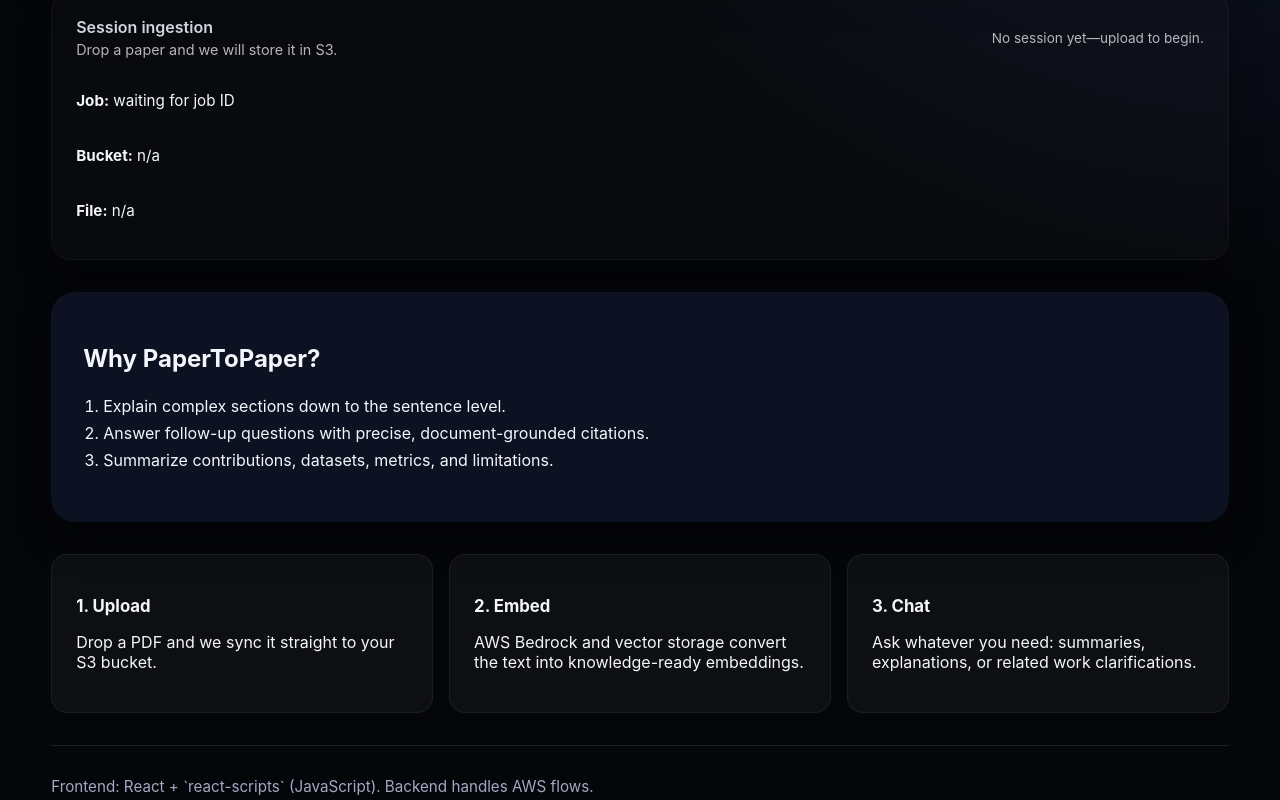
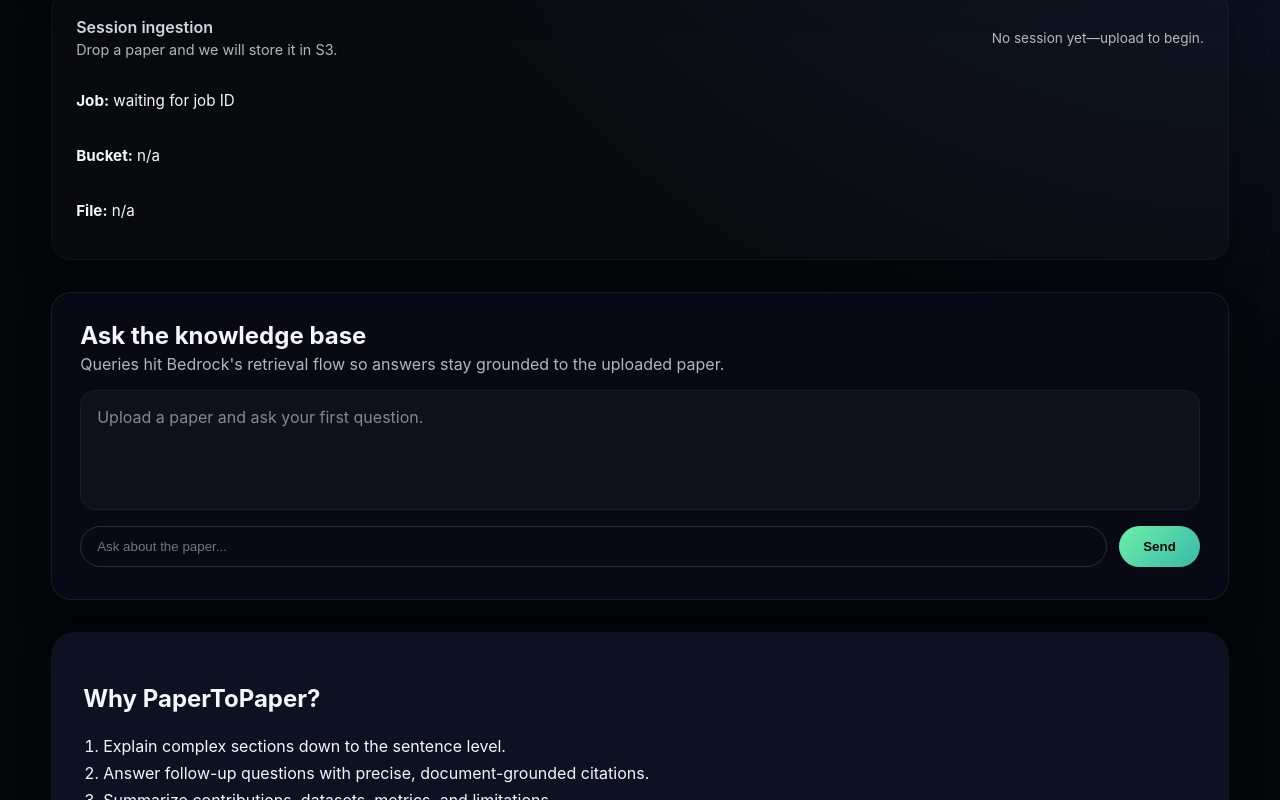
Before and after one commit to Abhinav-Avasarala/HackNCState-paper2proto, a React (Create React App) app in the folder frontend/: page / in a window 1280 px wide. Shown: the part 603-1403 px from the top of the page. Built offline with nearby package versions, Linux system fonts and the light colour scheme; the HTML template or start-up script is replaced by a standard one.

Commit message:
Created a RAG function

```diff
--- a/frontend/src/App.css
+++ b/frontend/src/App.css
@@ -192,6 +192,100 @@
   font-size: 1.05rem;
 }
 
+.chat-card {
+  background: rgba(8, 10, 23, 0.95);
+  border-radius: 1.25rem;
+  padding: 1.75rem;
+  border: 1px solid rgba(255, 255, 255, 0.08);
+  margin-bottom: 2rem;
+  box-shadow: 0 25px 35px rgba(0, 0, 0, 0.35);
+}
+
+.chat-header {
+  margin-bottom: 1rem;
+}
+
+.chat-header h2 {
+  margin: 0;
+}
+
+.chat-messages {
+  min-height: 120px;
+  margin-bottom: 1rem;
+  padding: 1rem;
+  background: rgba(255, 255, 255, 0.03);
+  border-radius: 1rem;
+  border: 1px solid rgba(255, 255, 255, 0.05);
+  display: flex;
+  flex-direction: column;
+  gap: 0.75rem;
+}
+
+.chat-message {
+  padding-bottom: 0.25rem;
+  border-bottom: 1px solid rgba(255, 255, 255, 0.05);
+}
+
+.chat-message:last-child {
+  border-bottom: none;
+}
+
+.chat-message.user .chat-role {
+  color: #9dd7ff;
+}
+
+.chat-message.assistant .chat-role {
+  color: #6ef0a6;
+}
+
+.chat-role {
+  font-size: 0.75rem;
+  text-transform: uppercase;
+  letter-spacing: 0.25em;
+  display: block;
+  margin-bottom: 0.25rem;
+}
+
+.chat-form {
+  display: flex;
+  gap: 0.75rem;
+  margin-bottom: 0.25rem;
+}
+
+.chat-form input {
+  flex: 1;
+  padding: 0.75rem 1rem;
+  border-radius: 999px;
+  border: 1px solid rgba(255, 255, 255, 0.15);
+  background: transparent;
+  color: #f4f6fb;
+}
+
+.chat-form button {
+  border: none;
+  padding: 0 1.5rem;
+  border-radius: 999px;
+  background: linear-gradient(135deg, #6ef0a6, #38b8ab);
+  color: #05060a;
+  font-weight: 600;
+  cursor: pointer;
+}
+
+.chat-error {
+  color: #fb7185;
+  font-size: 0.85rem;
+}
+
+.chat-subtitle {
+  margin: 0.25rem 0 0;
+  color: rgba(255, 255, 255, 0.7);
+}
+
+.chat-empty {
+  margin: 0;
+  color: rgba(255, 255, 255, 0.5);
+}
+
 .footer {
   color: #a3a8c4;
   font-size: 0.95rem;
--- a/frontend/src/App.jsx
+++ b/frontend/src/App.jsx
@@ -45,6 +45,10 @@ export default function App() {
     return stored ? JSON.parse(stored) : [];
   });
   const [pollingError, setPollingError] = useState('');
+  const [chatInput, setChatInput] = useState('');
+  const [chatMessages, setChatMessages] = useState([]);
+  const [chatError, setChatError] = useState('');
+  const [chatLoading, setChatLoading] = useState(false);
 
   const triggerFilePicker = () => fileInputRef.current?.click();
 
@@ -201,6 +205,42 @@ export default function App() {
     return uploadMessages.idle;
   })();
 
+  const submitChat = async (event) => {
+    event.preventDefault();
+    const question = chatInput?.trim();
+    if (!question || chatLoading) return;
+
+    setChatLoading(true);
+    setChatError('');
+    setChatMessages((prev) => [...prev, { role: 'user', text: question }]);
+    setChatInput('');
+
+    try {
+      const response = await fetch('/api/query', {
+        method: 'POST',
+        headers: { 'Content-Type': 'application/json' },
+        body: JSON.stringify({ question, maxResults: 6 }),
+      });
+
+      if (!response.ok) {
+        const body = await response.json().catch(() => ({}));
+        throw new Error(body.detail || 'Unable to get an answer.');
+      }
+
+      const payload = await response.json();
+      setChatMessages((prev) => [...prev, { role: 'assistant', text: payload.answer || 'No answer returned.' }]);
+    } catch (error) {
+      const message = error.message || 'Chat failed.';
+      setChatError(message);
+      setChatMessages((prev) => [
+        ...prev,
+        { role: 'assistant', text: `Error: ${message}` },
+      ]);
+    } finally {
+      setChatLoading(false);
+    }
+  };
+
   return (
     <div className="app-shell">
       <header className="hero">
@@ -274,6 +314,37 @@ export default function App() {
         {pollingError && <p className="failure-reasons">Polling issue: {pollingError}</p>}
       </section>
 
+      <section className="chat-card">
+        <div className="chat-header">
+          <h2>Ask the knowledge base</h2>
+          <p className="chat-subtitle">
+            Queries hit Bedrock's retrieval flow so answers stay grounded to the uploaded paper.
+          </p>
+        </div>
+        <div className="chat-messages">
+          {chatMessages.length === 0 && <p className="chat-empty">Upload a paper and ask your first question.</p>}
+          {chatMessages.map((message, index) => (
+            <div key={`${message.role}-${index}`} className={`chat-message ${message.role}`}>
+              <span className="chat-role">{message.role === 'user' ? 'You' : 'Assistant'}</span>
+              <p>{message.text}</p>
+            </div>
+          ))}
+        </div>
+        <form className="chat-form" onSubmit={submitChat}>
+          <input
+            type="text"
+            placeholder="Ask about the paper..."
+            value={chatInput}
+            onChange={(event) => setChatInput(event.target.value)}
+            disabled={chatLoading}
+          />
+          <button type="submit" disabled={chatLoading || !chatInput.trim()}>
+            {chatLoading ? 'Thinking…' : 'Send'}
+          </button>
+        </form>
+        {chatError && <p className="chat-error">{chatError}</p>}
+      </section>
+
       <section className="highlight-panel">
         <h2>Why PaperToPaper?</h2>
         <ul>
```
Also changed, not shown: 1 other file (tests, documents, lock files or other folders).
